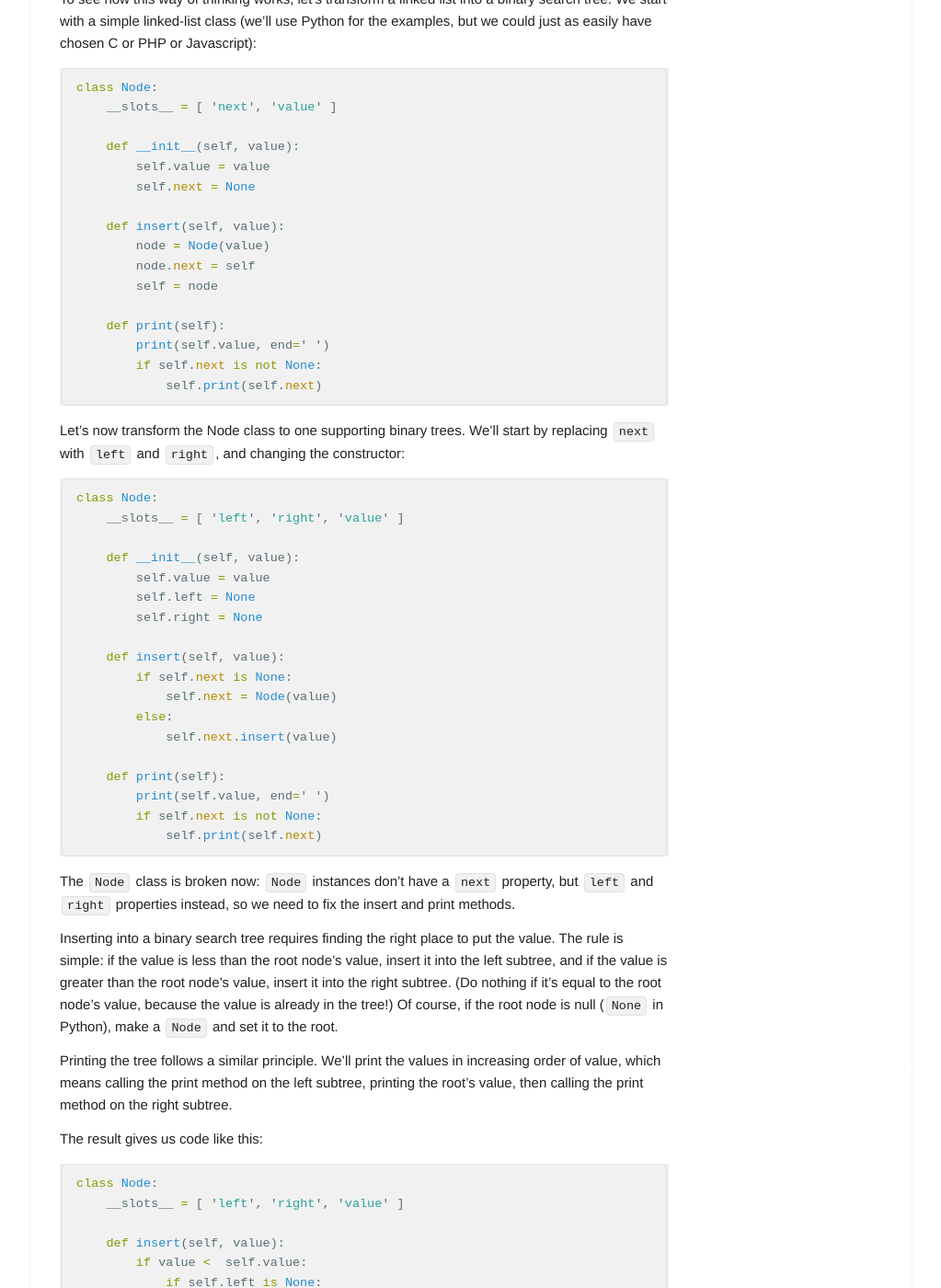
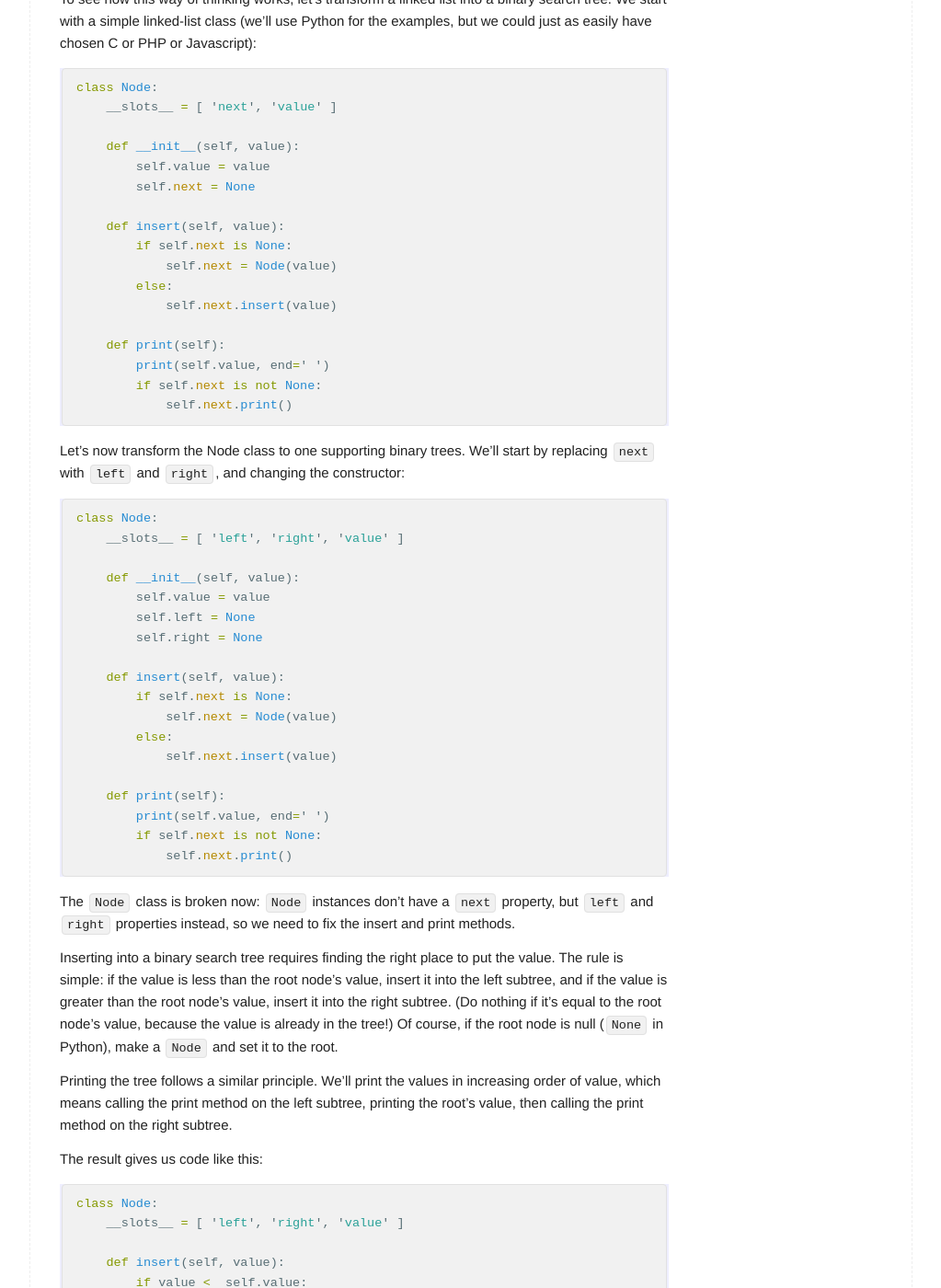
Before and after one commit to adamvinueza/adamvinueza.github.io, a Jekyll site: the page built from _posts/2019-05-02-my-god-full-of-nodes.md, in a window 1280 px wide and 1400 px high, scrolled down 1839 px. Shown: the whole window at 92% size, without its empty margins (128-1151 px from the left). Built offline with Jekyll 4.4.1, drawn with Linux system fonts in a browser that asks for light colours.

Commit message:
Fixed code

````diff
--- a/_posts/2019-05-02-my-god-full-of-nodes.md
+++ b/_posts/2019-05-02-my-god-full-of-nodes.md
@@ -94,14 +94,15 @@ class Node:
         self.next = None
 
     def insert(self, value):
-        node = Node(value)
-        node.next = self
-        self = node
+        if self.next is None:
+            self.next = Node(value)
+        else:
+            self.next.insert(value)
 
     def print(self):
         print(self.value, end=' ')
         if self.next is not None:
-            self.print(self.next)
+            self.next.print()
 ```
 Let's now transform the Node class to one supporting binary trees. We'll start
 by replacing `next` with `left` and `right`, and changing the constructor:
@@ -123,7 +124,7 @@ class Node:
     def print(self):
         print(self.value, end=' ')
         if self.next is not None:
-            self.print(self.next)
+            self.next.print()
 ```
 The `Node` class is broken now: `Node` instances don't have a `next` property,
 but `left` and `right` properties instead, so we need to fix the insert and
````
